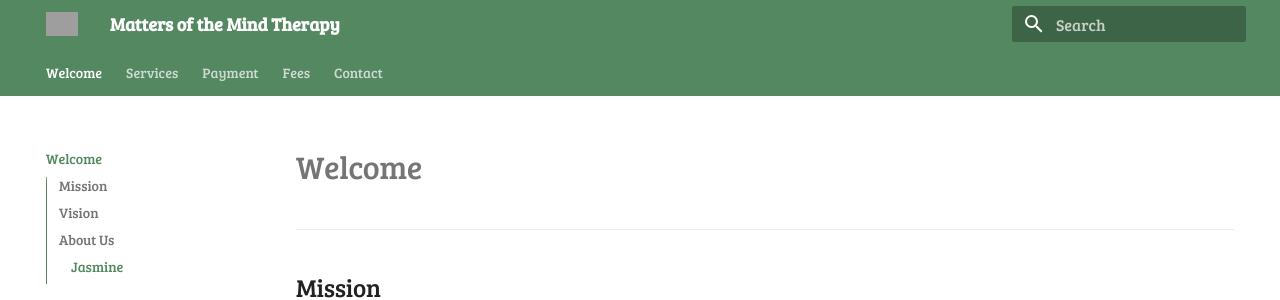
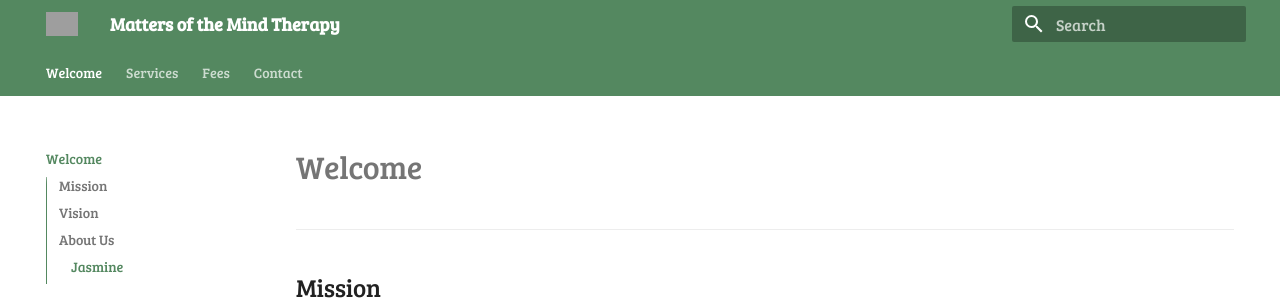
Before and after one commit to motm-therapy/website, an MkDocs documentation site: the page built from docs/index.md, in a window 1280 px wide and 1057 px high. Shown: the top 300 px of the window. Built offline with MkDocs 1.6.1 and Material for MkDocs 9.7.7, drawn with Linux system fonts in a browser that asks for light colours; grey boxes are pictures that could not be loaded.

Commit message:
Update mkdocs.yml

```diff
--- a/mkdocs.yml
+++ b/mkdocs.yml
@@ -37,7 +37,6 @@ extra_css:
 nav:
   - Welcome: "index.md"
   - Services: "services.md"
-  - Payment: "payment.md"
   - Fees: "fees.md"
   - Contact: "contact.md"
 
```
